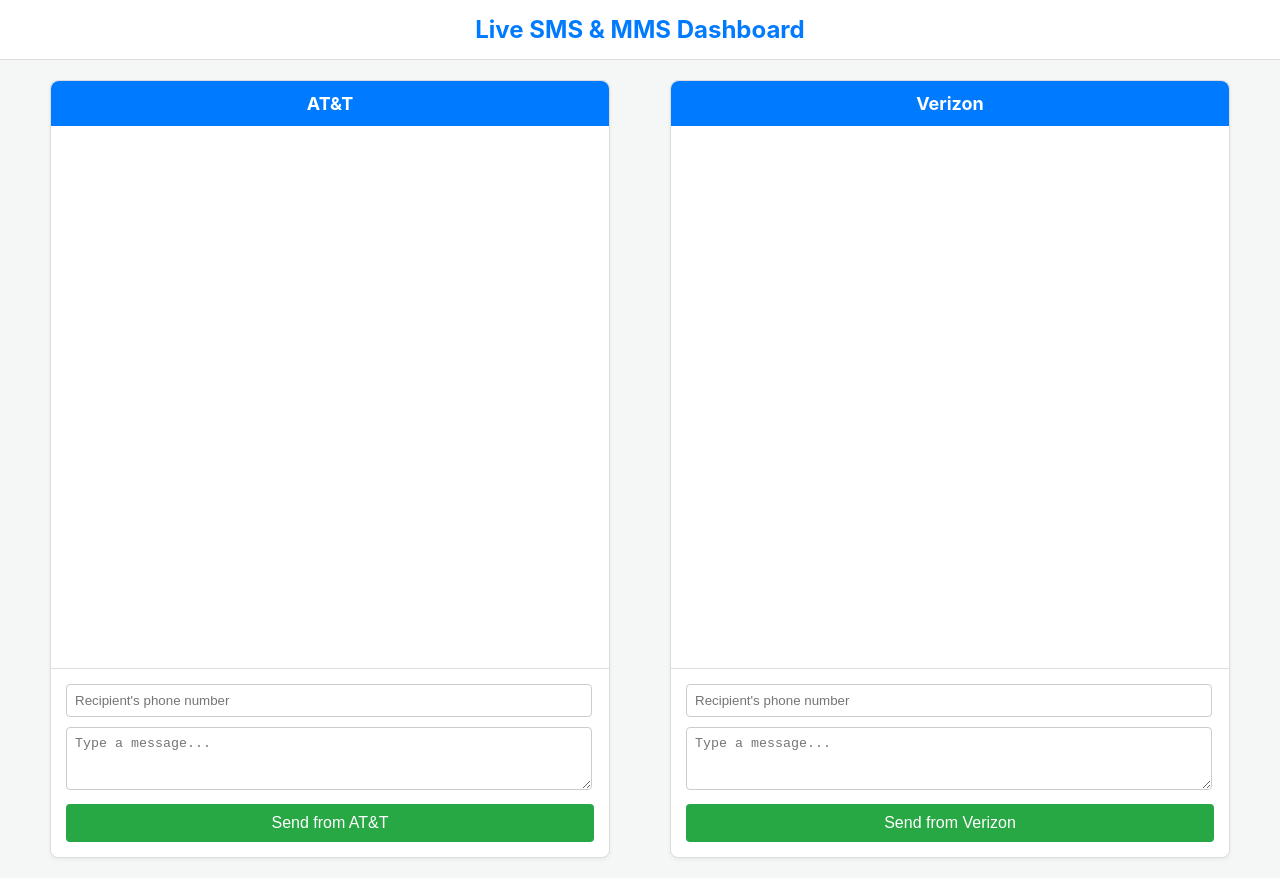
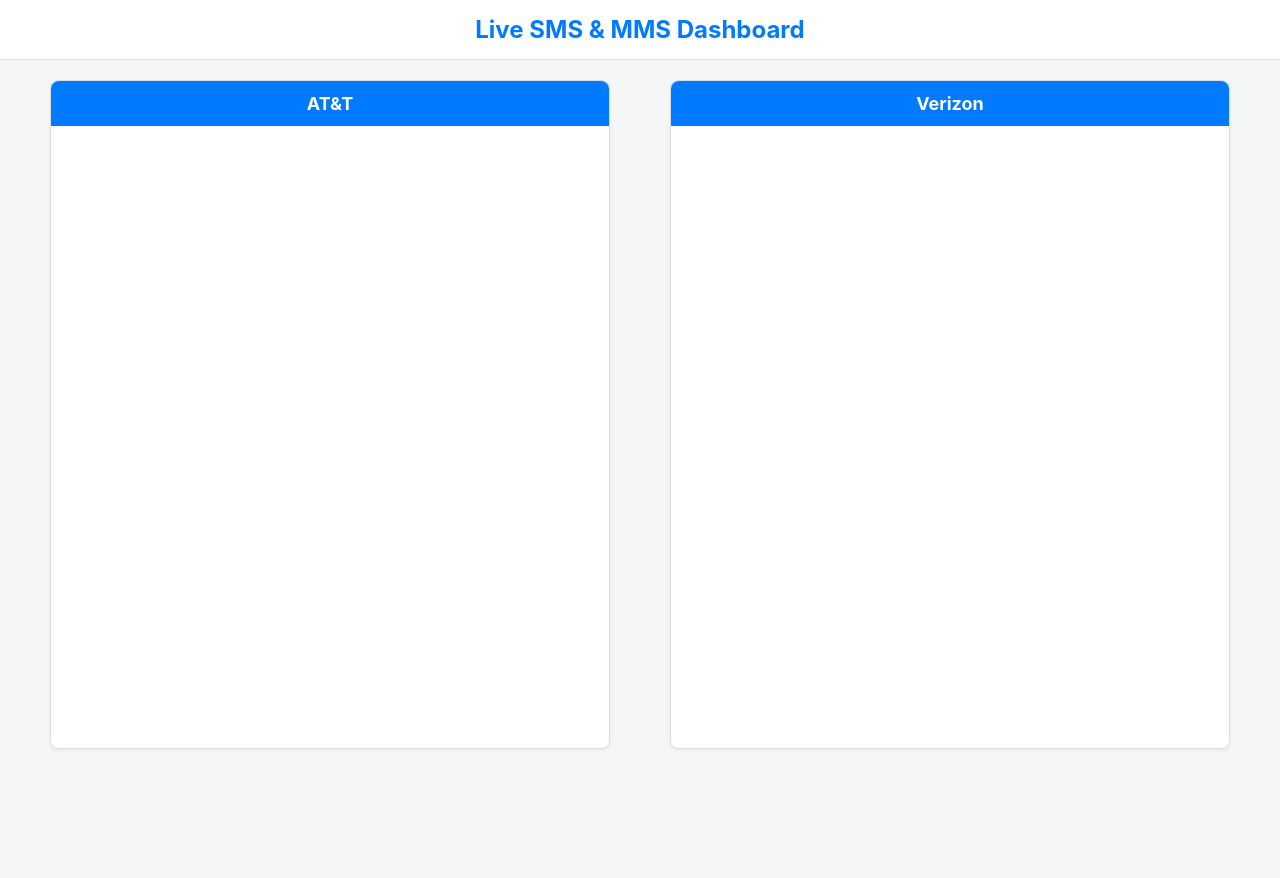
Before and after one commit to PetronelSilviu/sms-dashboard, a website: page public/index.html in a window 1280 px wide. After the commit the page ends 800 px from the top, so only its background shows below. Drawn offline with nearby package versions, Linux system fonts and the light colour scheme; no server answers.

Commit message:
Update index.html

```diff
--- a/public/index.html
+++ b/public/index.html
@@ -8,49 +8,30 @@
         body { font-family: -apple-system, BlinkMacSystemFont, "Segoe UI", Roboto, Helvetica, Arial, sans-serif; background-color: #f4f7f6; color: #333; margin: 0; }
         header { background-color: #fff; padding: 15px 30px; border-bottom: 1px solid #ddd; text-align: center; }
         header h1 { margin: 0; font-size: 24px; color: #007aff; }
-        main { display: flex; justify-content: space-around; padding: 20px; align-items: flex-start; }
-        .phone-column { display: flex; flex-direction: column; background-color: #fff; border: 1px solid #ddd; border-radius: 8px; width: 45%; max-width: 600px; box-shadow: 0 2px 4px rgba(0,0,0,0.05); }
+        main { display: flex; justify-content: space-around; padding: 20px; }
+        .phone-column { background-color: #fff; border: 1px solid #ddd; border-radius: 8px; width: 45%; max-width: 600px; box-shadow: 0 2px 4px rgba(0,0,0,0.05); }
         .phone-column h2 { background-color: #007aff; color: white; padding: 12px; margin: 0; border-top-left-radius: 8px; border-top-right-radius: 8px; font-size: 18px; text-align: center; }
-        .message-list { list-style-type: none; padding: 15px; height: 60vh; overflow-y: auto; }
+        .message-list { list-style-type: none; padding: 15px; height: 70vh; overflow-y: auto; }
         .message-item { background-color: #e9e9eb; padding: 10px; border-radius: 8px; margin-bottom: 10px; }
         .message-item .from { font-weight: bold; color: #333; }
         .message-item .body { margin-top: 5px; color: #555; white-space: pre-wrap; }
         .message-item .time { font-size: 0.75em; color: #888; text-align: right; margin-top: 5px;}
         .mms-image { max-width: 100%; border-radius: 5px; margin-top: 10px; }
-        /* New styles for the send form */
-        .send-form { padding: 15px; border-top: 1px solid #ddd; }
-        .send-form input, .send-form textarea { width: calc(100% - 20px); padding: 8px; margin-bottom: 10px; border: 1px solid #ccc; border-radius: 4px; }
-        .send-form button { width: 100%; padding: 10px; background-color: #28a745; color: white; border: none; border-radius: 4px; cursor: pointer; font-size: 16px; }
     </style>
 </head>
 <body>
-
     <header><h1>Live SMS & MMS Dashboard</h1></header>
-
     <main>
         <div class="phone-column" id="att-column">
             <h2>AT&T</h2>
             <ul class="message-list" id="att-messages"></ul>
-            <div class="send-form">
-                <input type="text" id="att-recipient" placeholder="Recipient's phone number">
-                <textarea id="att-message" rows="3" placeholder="Type a message..."></textarea>
-                <button id="att-send-btn">Send from AT&T</button>
-            </div>
         </div>
-
         <div class="phone-column" id="verizon-column">
             <h2>Verizon</h2>
             <ul class="message-list" id="verizon-messages"></ul>
-            <div class="send-form">
-                <input type="text" id="verizon-recipient" placeholder="Recipient's phone number">
-                <textarea id="verizon-message" rows="3" placeholder="Type a message..."></textarea>
-                <button id="verizon-send-btn">Send from Verizon</button>
-            </div>
         </div>
     </main>
-
     <script src="https://cdn.socket.io/4.7.5/socket.io.min.js"></script>
     <script src="script.js"></script>
-
 </body>
 </html>
```
